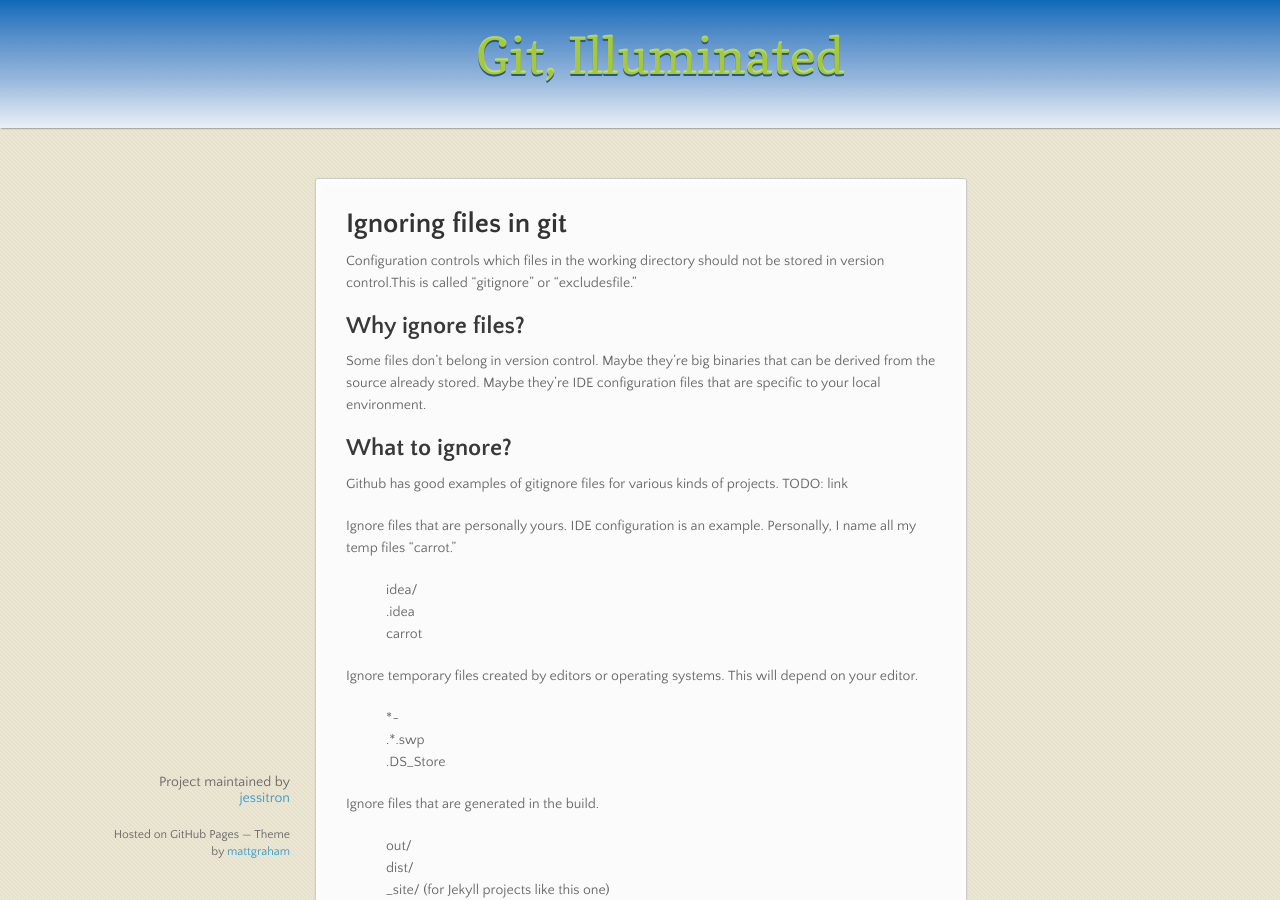
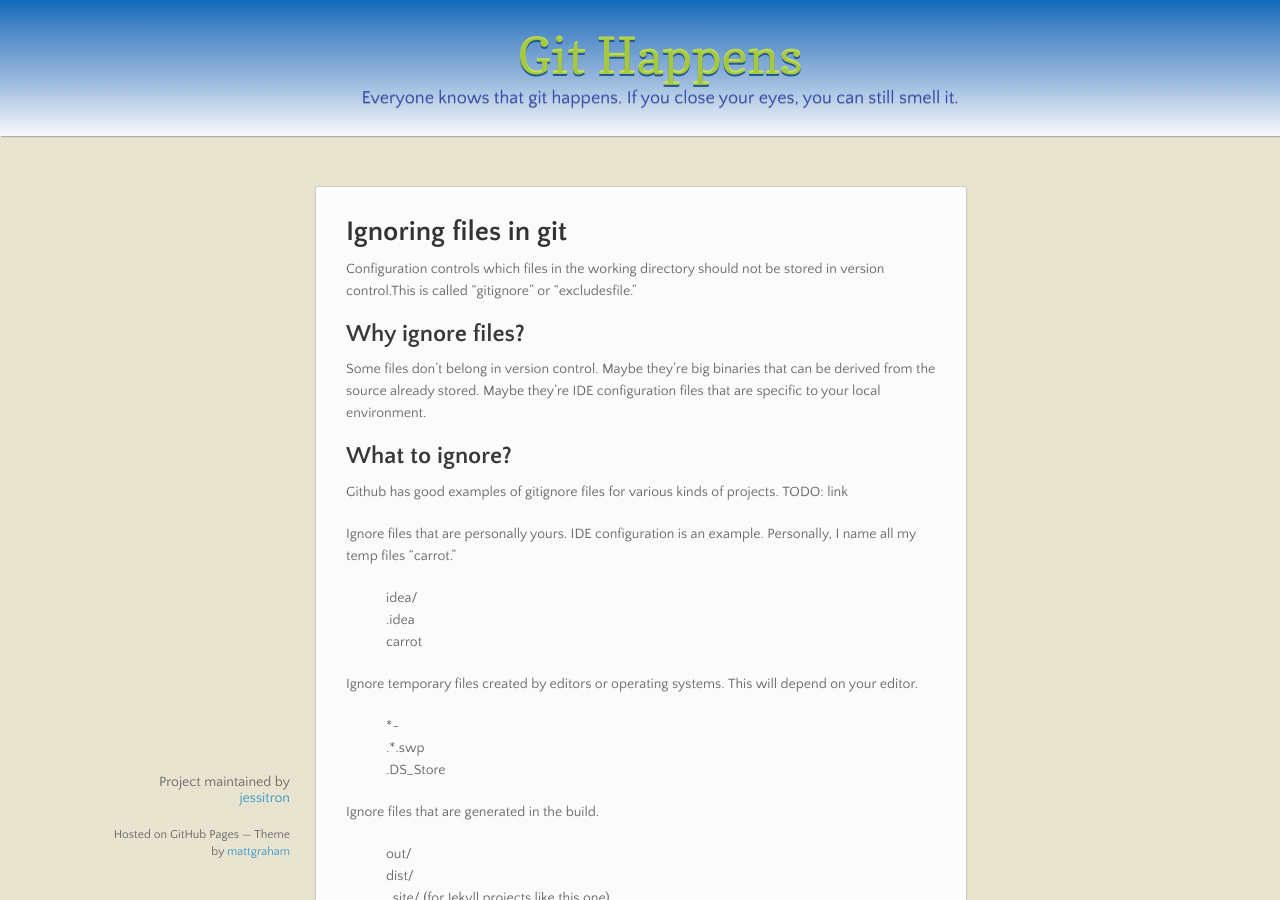
Before and after one commit to jessitron/git-happens, a Jekyll site: the page built from ignore.md, in a window 1280 px wide and 900 px high. Built offline with Jekyll 4.4.1, drawn with Linux system fonts in a browser that asks for light colours; nearby versions of some CDN libraries.

```diff
--- a/_layouts/default.html
+++ b/_layouts/default.html
@@ -4,10 +4,10 @@
     <meta charset="utf-8">
     <meta http-equiv="X-UA-Compatible" content="chrome=1">
     <title>Git Happens</title>
-    <link rel="stylesheet" href="/git-happens/stylesheets/styles.css">
-    <link rel="stylesheet" href="/git-happens/stylesheets/pygment_trac.css">
+    <link rel="stylesheet" href="stylesheets/styles.css">
+    <link rel="stylesheet" href="stylesheets/pygment_trac.css">
     <script src="https://ajax.googleapis.com/ajax/libs/jquery/1.7.1/jquery.min.js"></script>
-    <script src="/git-happens/javascripts/main.js"></script>
+    <script src="javascripts/main.js"></script>
     <!--[if lt IE 9]>
       <script src="//html5shiv.googlecode.com/svn/trunk/html5.js"></script>
     <![endif]-->
--- a/exercises/ignore.md
+++ b/ignore.md
@@ -1,5 +1,5 @@
 ---
-layout: illuminated
+layout: default
 saying: If you close your eyes, you can still smell it.
 ---
 # Ignoring files in git
```
Also changed, not shown: exercises/moveToBranch.md (+1 -1 lines), init.md (renamed from exercises/init.md, +1 -1 lines).
